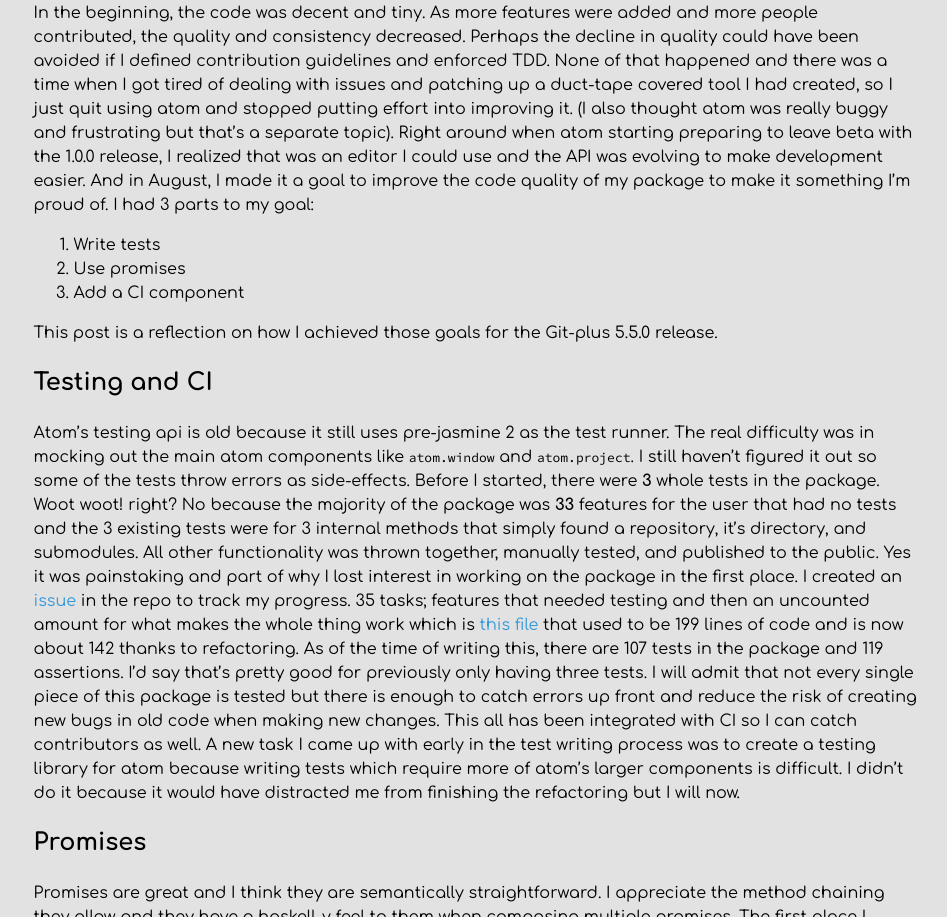
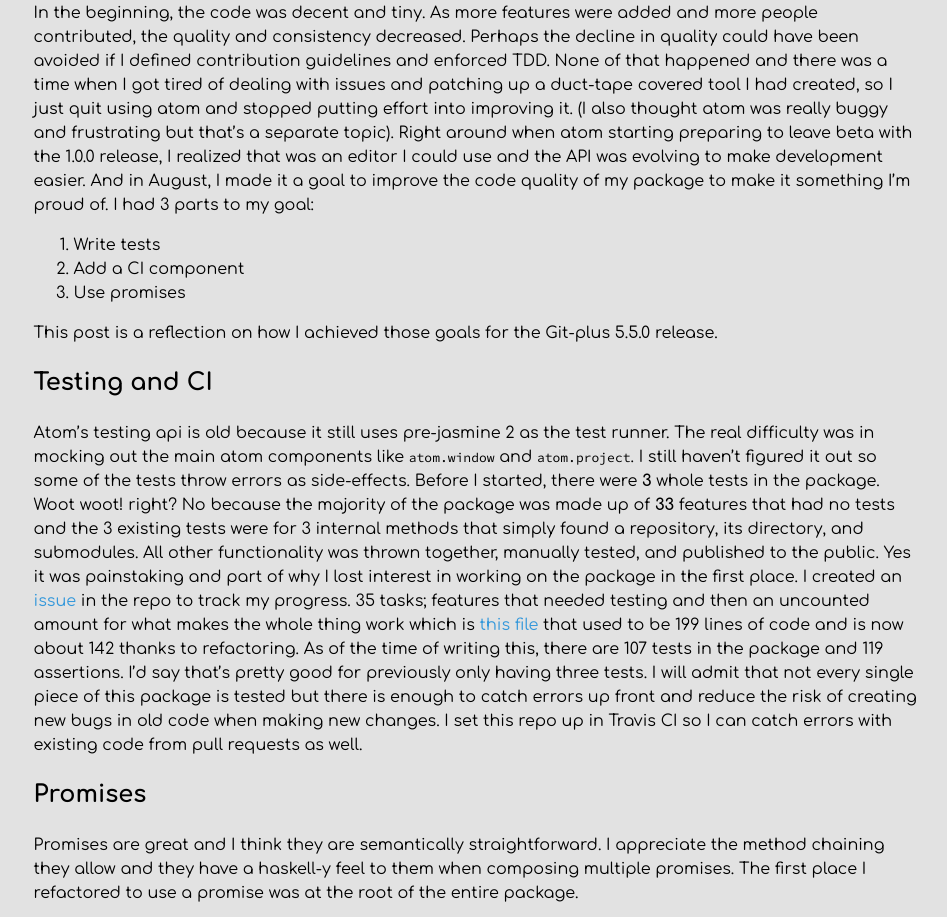
Before and after one commit to akonwi/akonwi.github.io, a Jekyll site: the page built from _posts/2015-11-12-git-plus.md, in a window 1280 px wide and 1400 px high, scrolled down 382 px, cut to the strip 0-917 px from the top of the window. Shown: the whole strip, without its empty margins (164-1111 px from the left). Built offline with Jekyll 4.4.1, drawn with Linux system fonts in a browser that asks for light colours; some of the changed text lies outside the part shown.

Commit message:
Update post about git-plus

```diff
--- a/_posts/2015-11-12-git-plus.md
+++ b/_posts/2015-11-12-git-plus.md
@@ -22,8 +22,8 @@
 package to make it something I'm proud of. I had 3 parts to my goal:
 
 1. Write tests
+3. Add a CI component
 2. Use promises
-3. Add a CI component
 
 This post is a reflection on how I achieved those goals for the Git-plus 5.5.0 release.
 
@@ -31,8 +31,8 @@
 Atom's testing api is old because it still uses pre-jasmine 2 as the test runner. The real difficulty was in mocking out
 the main atom components like `atom.window` and `atom.project`. I still haven't figured it out so some of the
 tests throw errors as side-effects. Before I started, there were __3__ whole tests in the package. Woot woot! right?
-No because the majority of the package was __33__ features for the user that had no tests and the 3 existing tests were for
-3 internal methods that simply found a repository, it's directory, and submodules. All other functionality was
+No because the majority of the package was made up of __33__ features that had no tests and the 3 existing tests were for
+3 internal methods that simply found a repository, its directory, and submodules. All other functionality was
 thrown together, manually tested, and published to the public. Yes it was painstaking and part of why I lost interest
 in working on the package in the first place. I created an [issue](https://github.com/akonwi/git-plus/issues/273) in the repo
 to track my progress. 35 tasks; features that needed testing and then an uncounted amount for what makes the whole thing work
@@ -40,9 +40,7 @@
 used to be 199 lines of code and is now about 142 thanks to refactoring. As of the time of writing this, there are 107 tests
 in the package and 119 assertions. I'd say that's pretty good for previously only having three tests. I will admit that not
 every single piece of this package is tested but there is enough to catch errors up front and reduce the risk of creating new
-bugs in old code when making new changes. This all has been integrated with CI so I can catch contributors as well.
-A new task I came up with early in the test writing process was to create a testing library for atom because writing tests which
-require more of atom's larger components is difficult. I didn't do it because it would have distracted me from finishing the refactoring but I will now.
+bugs in old code when making new changes. I set this repo up in Travis CI so I can catch errors with existing code from pull requests as well.
 
 ## Promises
 Promises are great and I think they are semantically straightforward. I appreciate the method chaining they allow and they have
```
Also changed, not shown: other parts of _posts/2015-11-12-git-plus.md (+1 -1 lines).
